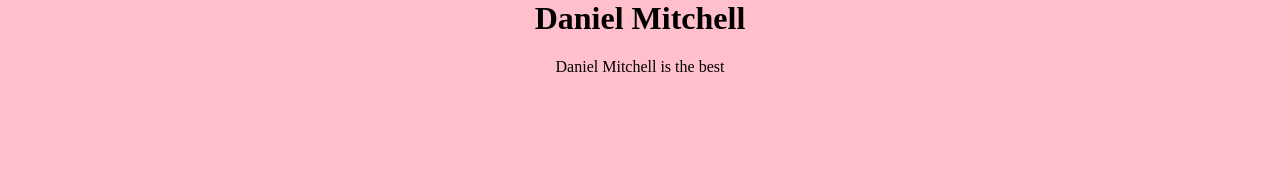
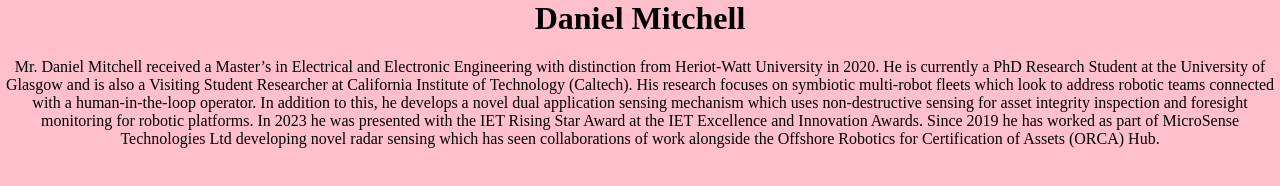
Before and after one commit to DanielM1tchell/DanielM1tchell.github.io, a plain HTML site: page index.html in a window 1280 px wide. Drawn offline with Linux system fonts and the light colour scheme.

Commit message:
Update index.html

```diff
--- a/index.html
+++ b/index.html
@@ -7,6 +7,6 @@
 </head>
 <body>
   <h1> Daniel Mitchell</h1>
-  <p> Daniel Mitchell is the best</p
+  <p> Mr. Daniel Mitchell received a Master’s in Electrical and Electronic Engineering with distinction from Heriot-Watt University in 2020. He is currently a PhD Research Student at the University of Glasgow and is also a Visiting Student Researcher at California Institute of Technology (Caltech). His research focuses on symbiotic multi-robot fleets which look to address robotic teams connected with a human-in-the-loop operator. In addition to this, he develops a novel dual application sensing mechanism which uses non-destructive sensing for asset integrity inspection and foresight monitoring for robotic platforms. In 2023 he was presented with the IET Rising Star Award at the IET Excellence and Innovation Awards. Since 2019 he has worked as part of MicroSense Technologies Ltd developing novel radar sensing which has seen collaborations of work alongside the Offshore Robotics for Certification of Assets (ORCA) Hub.</p
 </body>
 </html>
```
